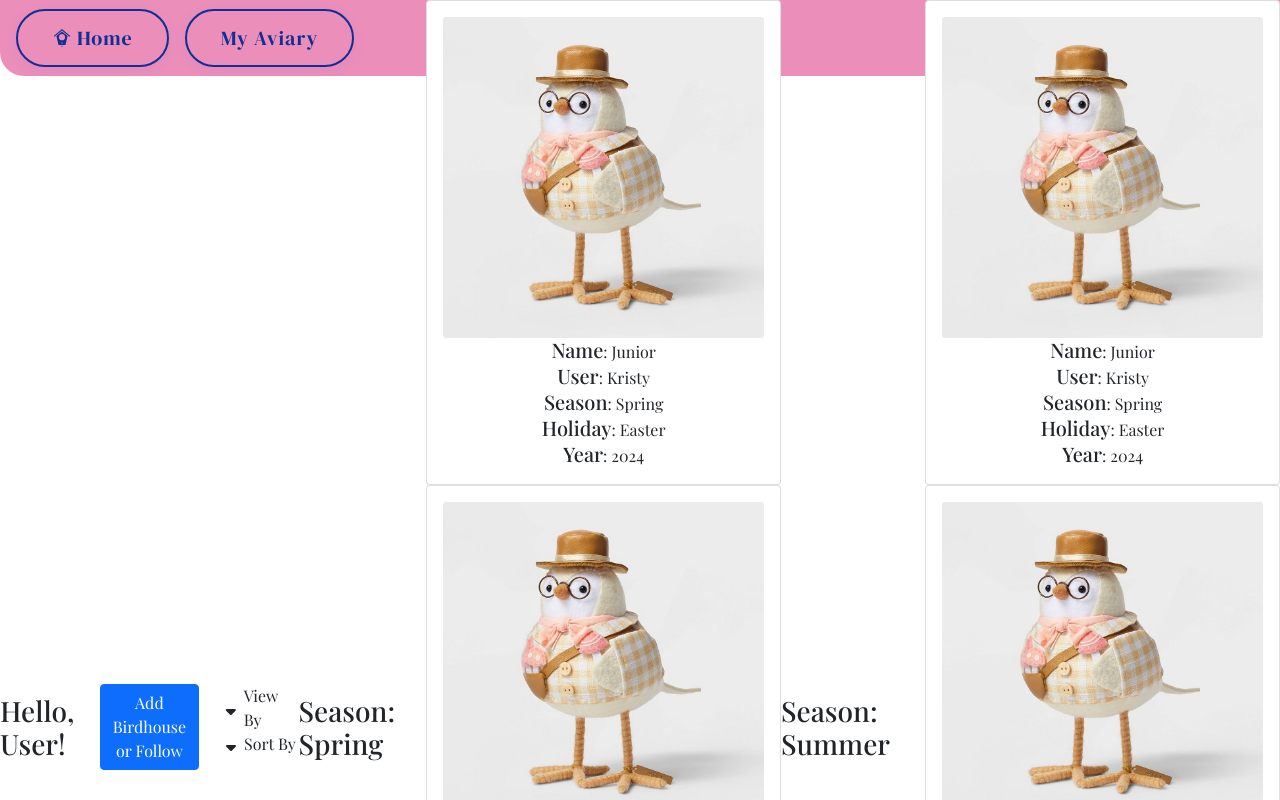
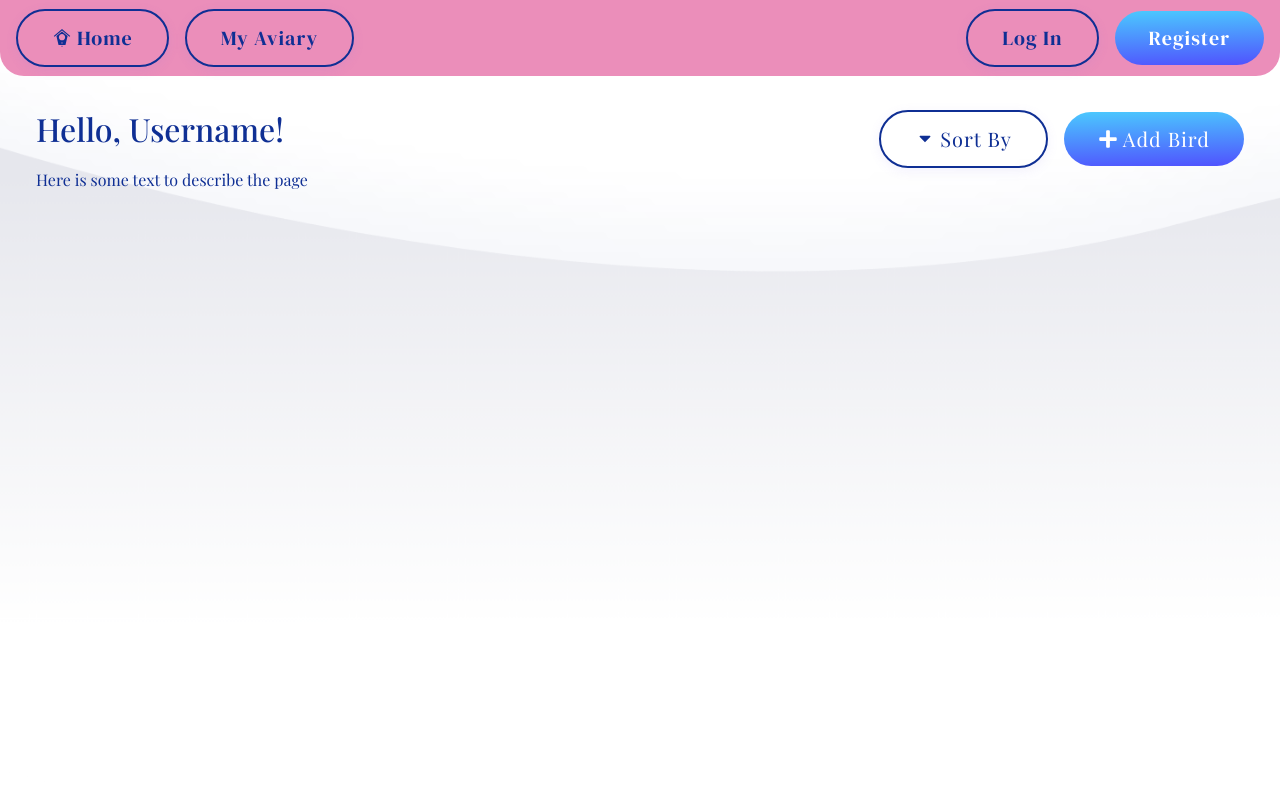
Before and after one commit to kprieto14/Birbs, a React (Vite) app in the folder ClientApp/: page /birdcage-list in a window 1280 px wide. Shown: the top 800 px of the page. Built offline with nearby package versions, Linux system fonts and the light colour scheme; a web font is replaced by a local one.

Commit message:
Start of bird list page with styling

```diff
--- a/ClientApp/src/App.tsx
+++ b/ClientApp/src/App.tsx
@@ -14,7 +14,7 @@ export function App() {
 
         <Nav />
 
-        <main>
+        <div className='background-image'>
           <Routes>
             <Route path={'/'} element={<Home />}/>
             <Route path={'/birdcage-list'} element={<BirdCageList />}/>
@@ -23,7 +23,7 @@ export function App() {
             <Route path={'/register'} element={<Register />} />
             {/* <Route path={'/followers'} element={<Follow />} /> */}
           </Routes>
-        </main>
+        </div>
 
         {/* <Footer /> */}
     </div>
--- a/ClientApp/src/components/Nav.tsx
+++ b/ClientApp/src/components/Nav.tsx
@@ -11,9 +11,12 @@ export function Nav() {
                 <button className="blue-outline">
                     <IconCenter reactIcon={ <GiBirdHouse/> } text="Home"/>
                 </button>
-                <button className="blue-outline">
-                    My Aviary
-                </button>
+
+                <Link to='/birdcage-list'>
+                    <button className="blue-outline">
+                        My Aviary
+                    </button>
+                </Link>
              </div>
 
              <div>
--- a/ClientApp/src/index.scss
+++ b/ClientApp/src/index.scss
@@ -68,6 +68,15 @@ section {
   align-items: center;
 }
 
+.background-image {
+  color: var(--blue);
+  padding: 0 1rem;
+  background-image: url('./assets/Background\ Image\ Divider@2x.png');
+  background-repeat: no-repeat;
+  background-attachment: fixed;
+  background-size: cover;
+}
+
 .blue-outline {
   color: var(--blue);
   font-size: 1.25rem;
@@ -98,13 +107,6 @@ section {
 }
 
 .register, .sign-in, .add-bird {
-  color: var(--blue);
-  padding: 0 1rem;
-  background-image: url('./assets/Background\ Image\ Divider@2x.png');
-  background-repeat: no-repeat;
-  background-attachment: fixed;
-  background-size: cover;
-
   .middle-card {
     max-width: 50rem;
     padding: 200px 100px 100px 100px;
@@ -127,3 +129,9 @@ section {
     border-radius: 1.5rem;
   }
 }
+
+.bird-list {
+  padding: 110px 1.25rem 0 1.25rem;
+  max-width: 80rem;
+  margin: 0 auto;
+}
--- a/ClientApp/src/pages/BirdCageList.tsx
+++ b/ClientApp/src/pages/BirdCageList.tsx
@@ -1,40 +1,33 @@
 import React from "react";
-import { Button, Col, Row } from "react-bootstrap";
-import { Link } from "react-router-dom";
+import { Col, Row } from "react-bootstrap";
 import IconCenter from "../components/IconCenter";
-import { FaSortDown } from "react-icons/fa6";
-import { NoTitleCage } from "../components/NoTitleCage";
+import { FaPlus } from "react-icons/fa";
+import { TiArrowSortedDown } from "react-icons/ti";
 
 export function BirdCageList() {
     return (
-        <section className="bird-list">
-            <h3>Hello, User!</h3>
-
+        <main className="bird-list">
             <Row>
-                <Col>
-                    <Link to='/add-bird'><Button>Add Birdhouse or Follow</Button></Link>
+                <Col md={8}>
+                    <h2>Hello, Username!</h2>
                 </Col>
 
-                <Col>
-                    <IconCenter reactIcon={<FaSortDown />} text="View By"/>
-                    <IconCenter reactIcon={<FaSortDown />} text="Sort By"/>
+                <Col md={4}>
+                    <div className="float-end">
+                        <button className="blue-outline me-3">
+                            <IconCenter reactIcon={<TiArrowSortedDown />} text="Sort By"/>
+                        </button>
+
+                        <button className="gradient-button">
+                            <IconCenter reactIcon={<FaPlus />} text="Add Bird"/>
+                        </button>
+                    </div>
                 </Col>
+
             </Row>
 
-            <h3>Season: Spring</h3>
-            <div className="bird-grid">
-                <NoTitleCage />
-                <NoTitleCage />
-                <NoTitleCage />
-            </div>
+            <p>Here is some text to describe the page</p>
 
-            <h3>Season: Summer</h3>
-            <div className="bird-grid">
-                <NoTitleCage />
-                <NoTitleCage />
-                <NoTitleCage />
-            </div>
-
-        </section>
+        </main>
     )
 }
```
